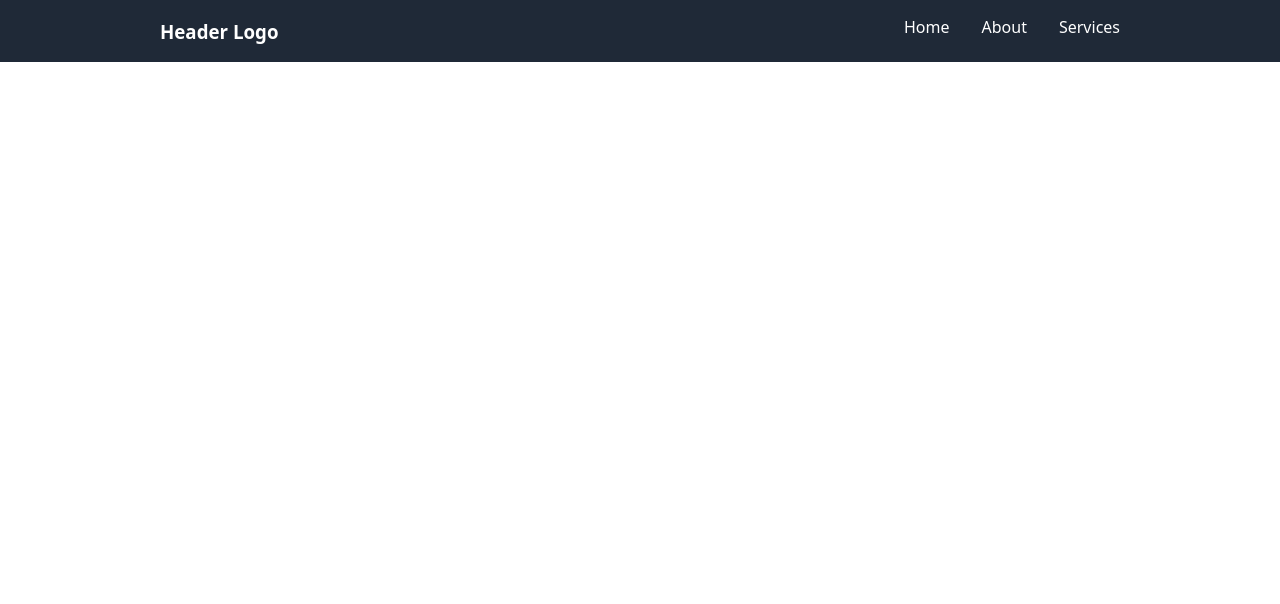
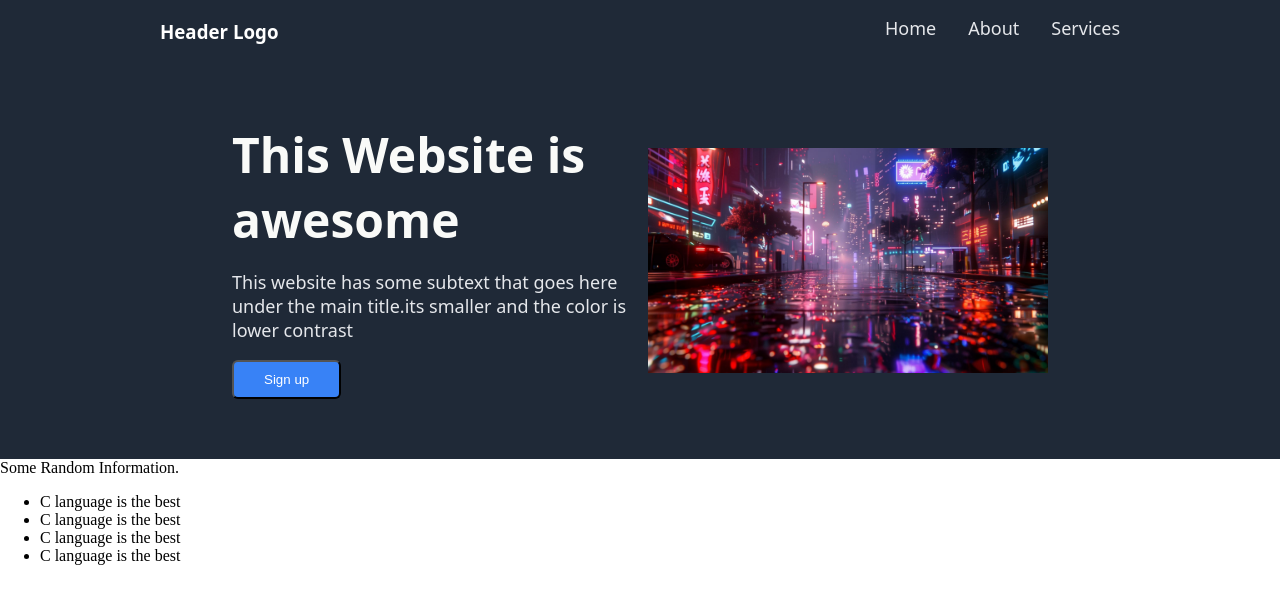
Before and after one commit to Sum-it-guy/landing-page, a plain HTML site: page index.html in a window 1280 px wide. Drawn offline with Linux system fonts and the light colour scheme.

Commit message:
create  and style the main content box -1

```diff
--- a/index.html
+++ b/index.html
@@ -22,9 +22,46 @@
 
         </div>
 
-        <div class ="content">
+        <div class ="content-1">
+            <div class ="whole">
+             <div class ="text">
+              <div class="main-heading">This Website is awesome</div>
 
+              <div class = "para">
+                <p>This website has some subtext that goes here under the main title.its smaller and the color is lower contrast</p>
+              </div>
+
+              <div class = button>
+                <button>Sign up</button>
+              </div>
+
+           </div>
+
+           <div class ="image">
+              <img src="./images/img-1.jpg" alt ="a rainy night in hightech city"
+
+              width="400px">
+           </div>
+         </div>
         </div>
+
+      <div class ="content-2">
+        <div class ="heading">Some Random Information.</div>
+
+         <ul class ="boxes">
+           <li><div></div>
+             C language is the best</li>
+
+            <li><div></div>
+             C language is the best</li>
+
+             <li><div></div>
+             C language is the best</li>
+
+             <li><div></div>
+             C language is the best</li>
+         </ul>
+      </div>
 
         <div class ="footer">
 
--- a/styles.css
+++ b/styles.css
@@ -22,7 +22,8 @@ body{
 
 a{
     text-decoration:none;
-    color:white;
+    color:#E5E7EB;
+    font-size: 18px;
 }
 
 a:hover{
@@ -31,3 +32,57 @@ a:hover{
 }
 
 /*main content 1*/
+
+.content-1{
+    display: flex;
+    margin: auto;
+    background-color: #1f2937;
+    margin:0;
+    justify-content: center;
+    align-items: center;
+
+}
+
+.whole{
+    display: flex;
+     justify-content: center;
+    align-items: center;
+    padding:60px;
+    flex-wrap: wrap;
+
+    gap:1rem;
+
+}
+
+.text{
+   width: 400px;
+   color:white;
+   font-family: system-ui, -apple-system, BlinkMacSystemFont, 'Segoe UI', Roboto, Oxygen, Ubuntu, Cantarell, 'Open Sans', 'Helvetica Neue', sans-serif;
+
+}
+.text .main-heading{
+    font-size: 48px;
+    color:#f9faf8;
+    font-weight: 900;
+}
+
+.text .para{
+     color:#E5E7EB;
+    font-size: 18px;
+}
+button{
+    border-radius: 6px;
+    color:white;
+    background-color:#3882f6;
+
+    padding: 10px 30px;
+}
+
+.image{
+    display: flex;
+    flex-wrap: wrap;
+    gap:10px;
+}
+
+
+/*content -2*/
```
Also changed, not shown: images/img-1.jpg (added).
